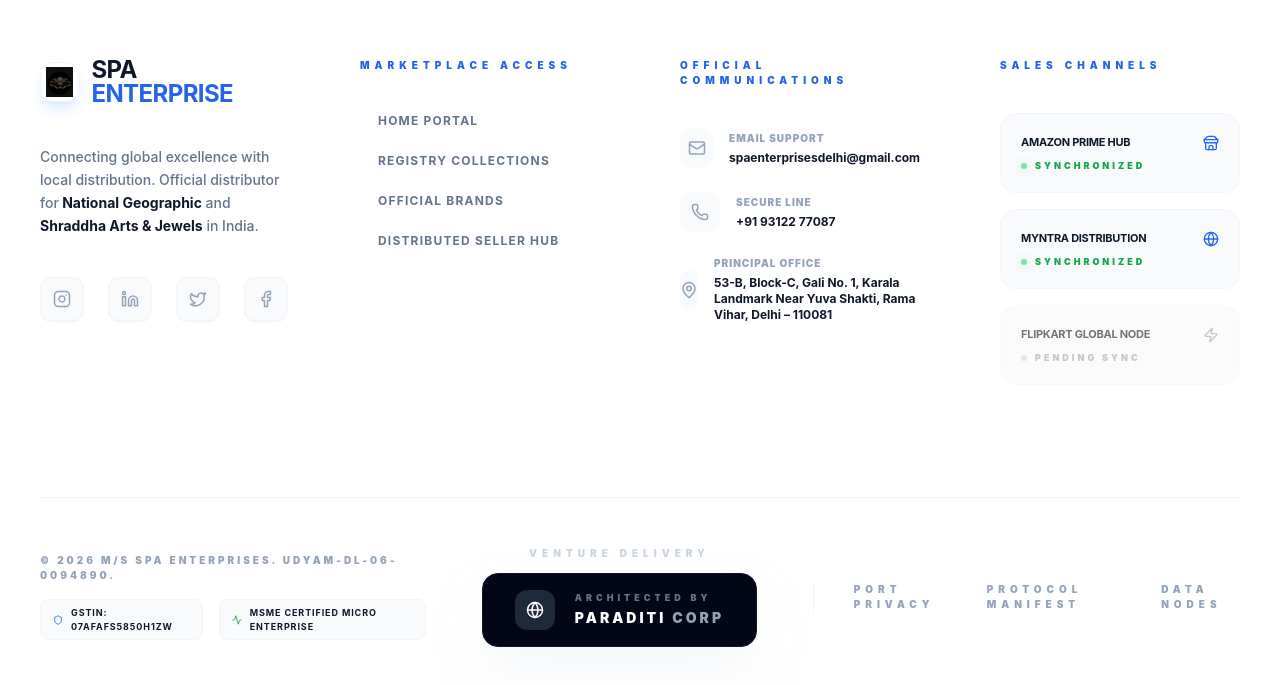
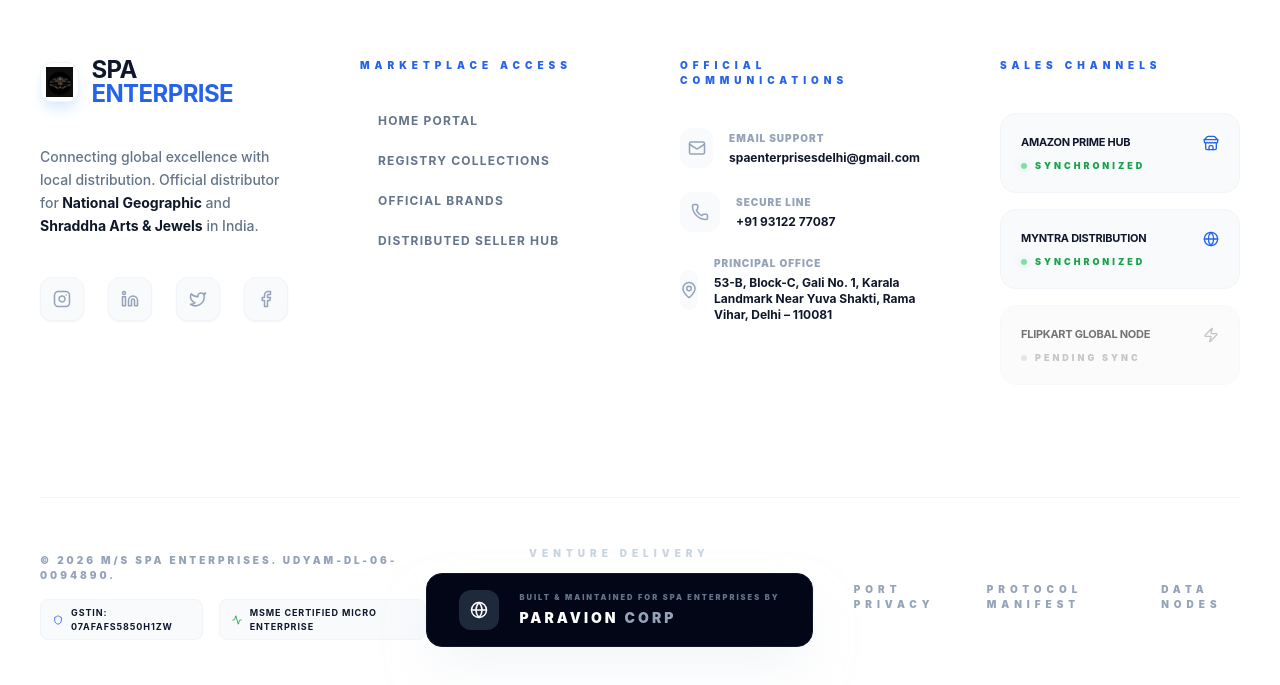
Before and after one commit to parasagarwal7342/SPA-ENTERPRISES, a React (Vite) app: page / in a window 1280 px wide. Shown: the part 5158-5843 px from the top of the page. Built offline with nearby package versions, Linux system fonts and the light colour scheme.

Commit message:
feat(footer): explicitly state Paravion built and maintains website

```diff
--- a/components/Footer.tsx
+++ b/components/Footer.tsx
@@ -130,9 +130,9 @@
                    </div>
 
                    <div className="flex flex-col items-start">
-                      <span className="text-[9px] font-black uppercase tracking-[4px] text-slate-500 leading-none mb-1.5">Architected By</span>
+                      <span className="text-[7.5px] font-black uppercase tracking-[2px] text-slate-500 leading-tight mb-1.5">Built & Maintained for SPA Enterprises by</span>
                       <div className="flex items-center gap-1.5">
-                         <span className="text-sm font-black uppercase tracking-[3px] text-white">Paraditi</span>
+                         <span className="text-sm font-black uppercase tracking-[3px] text-white">Paravion</span>
                          <span className="text-sm font-black uppercase tracking-[3px] text-slate-400">Corp</span>
                       </div>
                    </div>
```
